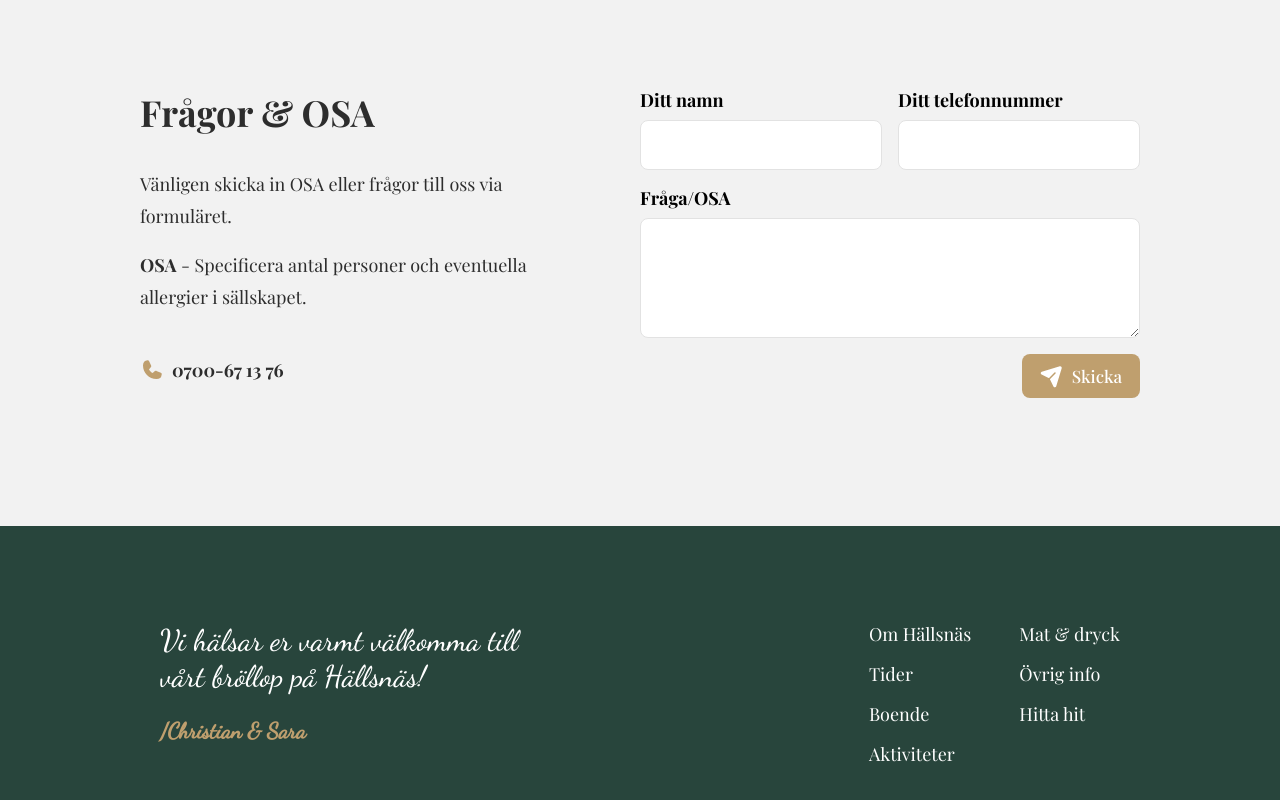
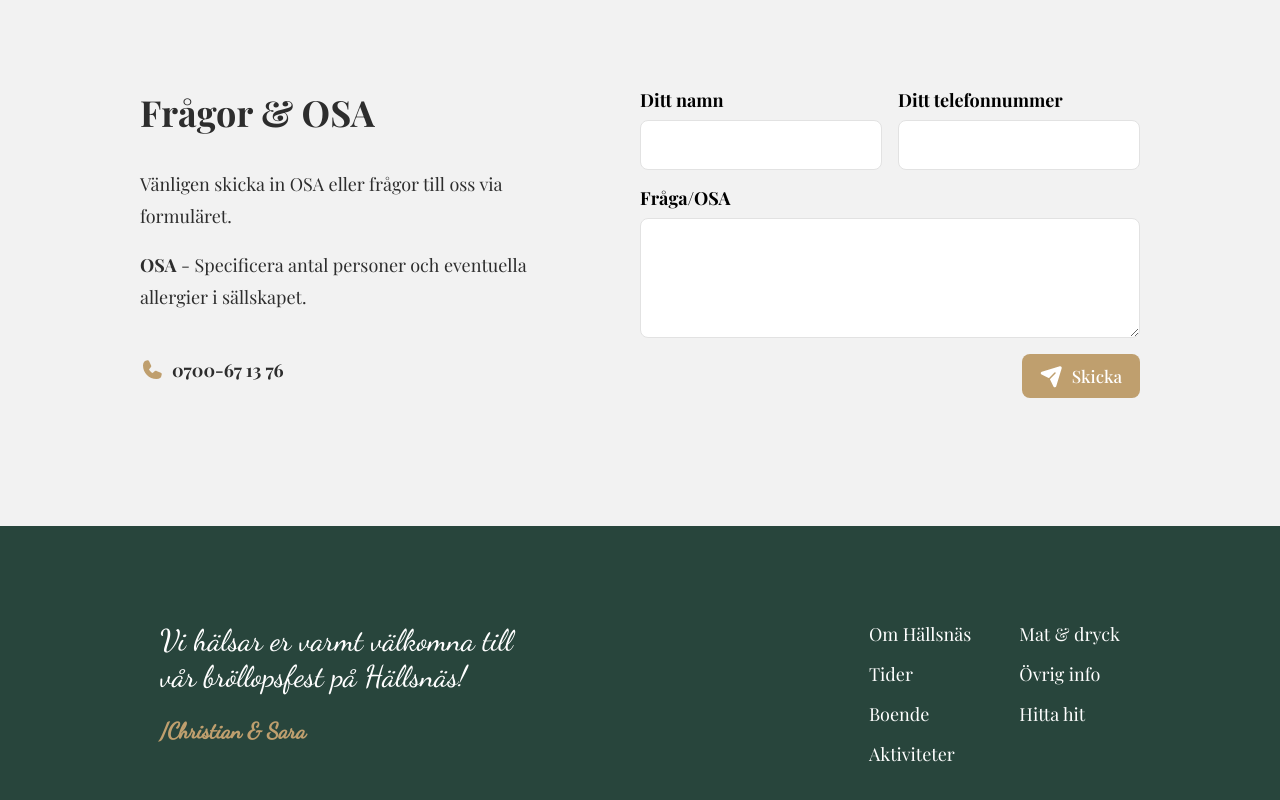
Before and after one commit to olivernygren/hallsnas, a React (Create React App) app: page / in a window 1280 px wide. Shown: the part 7157-7957 px from the top of the page. Built offline with nearby package versions, Linux system fonts and the light colour scheme.

Commit message:
Update Footer.tsx

```diff
--- a/src/sections/Footer.tsx
+++ b/src/sections/Footer.tsx
@@ -8,7 +8,7 @@ const Footer = () => {
     <Container>
       <Content>
         <FancyTextWrapper>
-          <FancyText>Vi hälsar er varmt välkomma till vårt bröllop på Hällsnäs!</FancyText>
+          <FancyText>Vi hälsar er varmt välkomna till vår bröllopsfest på Hällsnäs!</FancyText>
           <Signature>/Christian & Sara</Signature>
         </FancyTextWrapper>
         <LinksWrapper>
```
